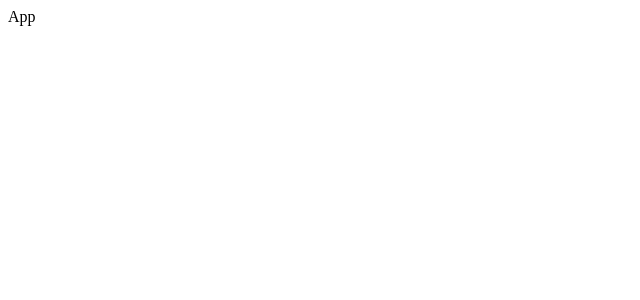
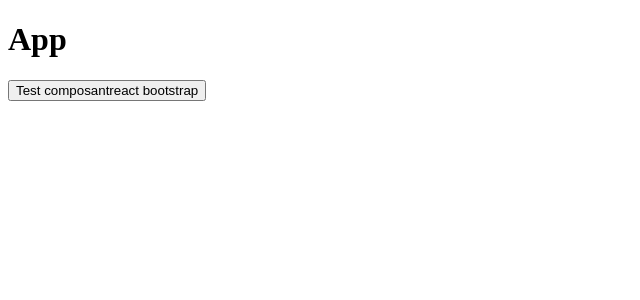
Before and after one commit to Aveamxela/blog_react, a JavaScript app: page / in a window 1280 px wide. Shown: the top 300 px of the page, without its empty margins (0-640 px from the left). Built offline with nearby package versions, Linux system fonts and the light colour scheme.

Commit message:
react bootstrap

```diff
--- a/package.json
+++ b/package.json
@@ -6,7 +6,9 @@
     "@testing-library/jest-dom": "^5.17.0",
     "@testing-library/react": "^13.4.0",
     "@testing-library/user-event": "^13.5.0",
+    "bootstrap": "^5.3.3",
     "react": "^18.2.0",
+    "react-bootstrap": "^2.10.2",
     "react-dom": "^18.2.0",
     "react-scripts": "5.0.1",
     "web-vitals": "^2.1.4"
--- a/src/App.js
+++ b/src/App.js
@@ -1,5 +1,14 @@
+import Button from "react-bootstrap/Button";
+
 function App() {
-  return <>App</>;
+    return (
+        <>
+            <h1>App</h1>
+            <Button>
+              Test composantreact bootstrap
+            </Button>
+        </>
+    );
 }
 
 export default App;
--- a/src/index.js
+++ b/src/index.js
@@ -1,5 +1,7 @@
 import ReactDOM from 'react-dom/client';
 import App from './App';
 
+
+
 const root = ReactDOM.createRoot(document.getElementById('root'));
 root.render(<App />);
--- a/src/routing/HomePage.js
+++ b/src/routing/HomePage.js
@@ -1,5 +1,4 @@
 import { useEffect } from 'react';
-
 function HomePage() {
   useEffect(() => {
     // @TODO - fetching post blogs from the server...
```
Also changed, not shown: 1 other file (tests, documents, lock files or other folders).
